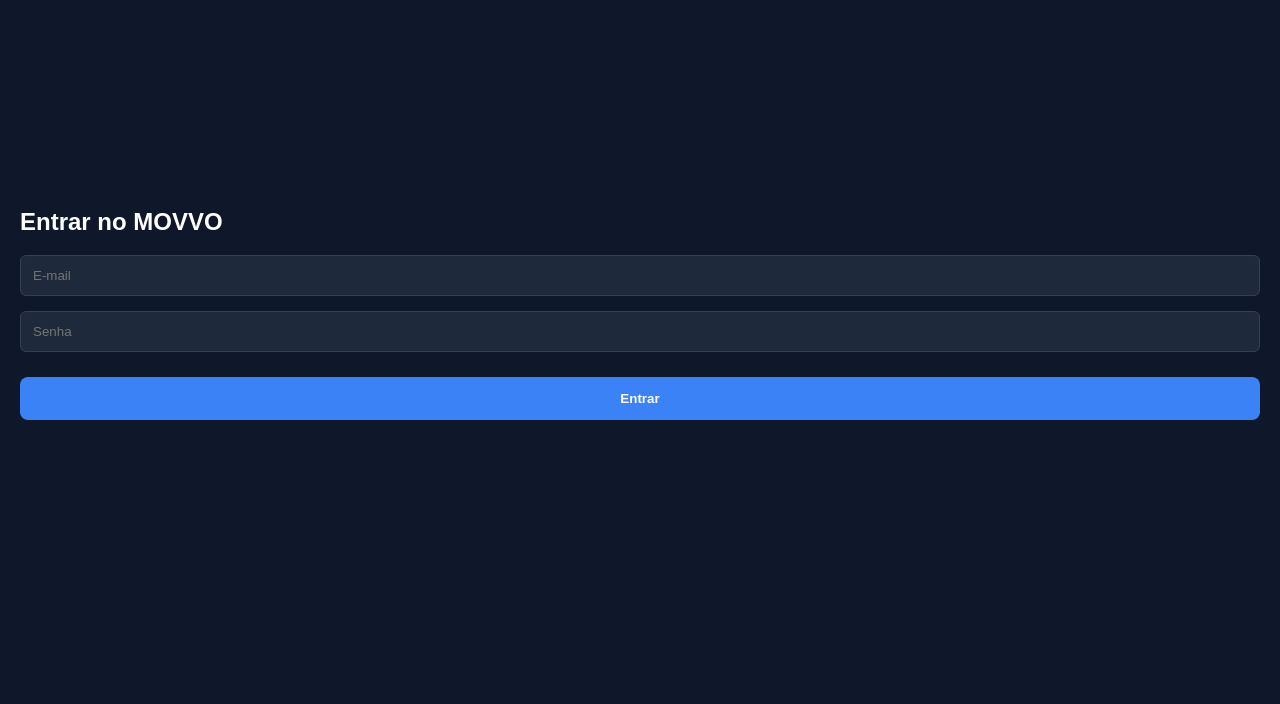
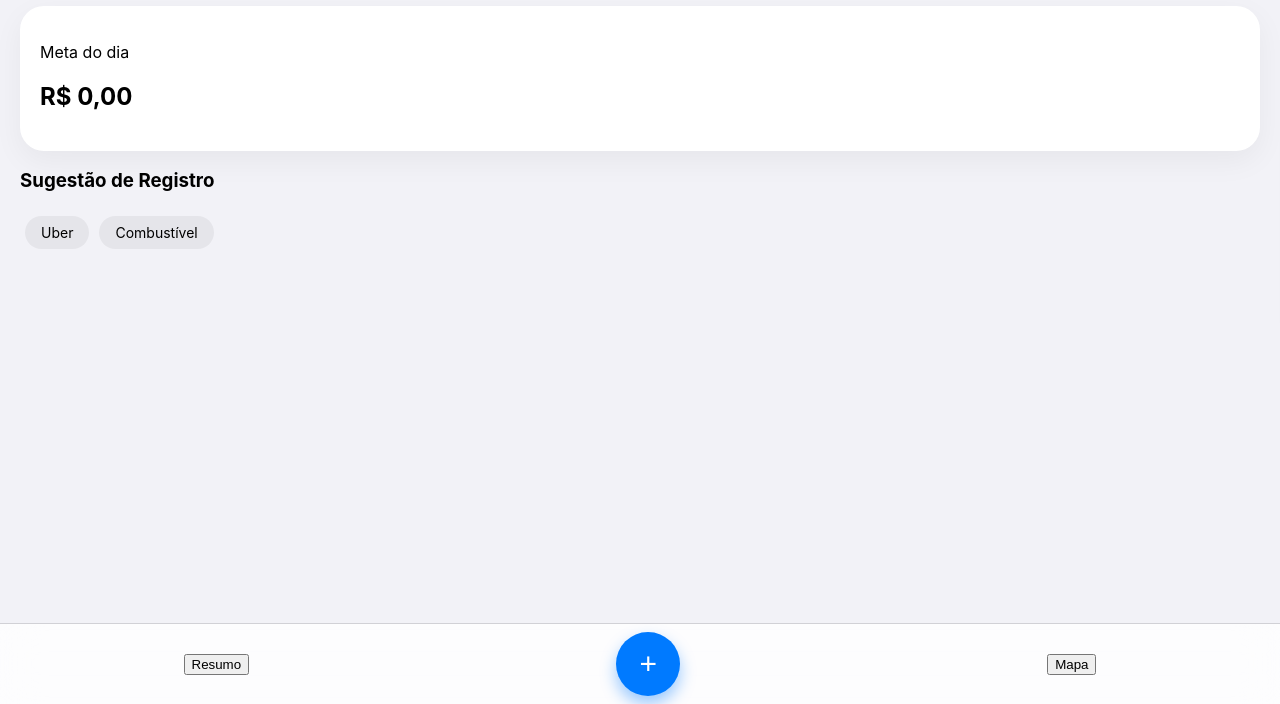
Before and after one commit to martinhotrk/movvo, a website: page index.html in a window 1280 px wide. Shown: the part 96-800 px from the top of the page. Drawn offline with Linux system fonts and the light colour scheme.

Commit message:
Add files via upload

```diff
--- a/index.html
+++ b/index.html
@@ -1,203 +1,72 @@
 <!DOCTYPE html>
 <html lang="pt-br">
 <head>
-  <meta charset="UTF-8" />
-  <meta name="viewport" content="width=device-width, initial-scale=1.0"/>
-  <title>MOVVO - App</title>
+    <meta charset="UTF-8">
+    <meta name="viewport" content="width=device-width, initial-scale=1.0">
+    <link rel="manifest" href="manifest.json">
+    <title>MOVVO Elite</title>
+    <style>
+        :root { --accent: #007aff; --bg: #f2f2f7; --card: #ffffff; }
+        body { font-family: -apple-system, sans-serif; background: var(--bg); margin: 0; padding: 0; }
 
-  <style>
-    body {
-      font-family: sans-serif;
-      background: #0f172a;
-      color: white;
-      margin: 0;
-      padding: 20px;
-    }
+        /* Layout de Telas */
+        .page { position: fixed; top: 0; left: 0; width: 100%; height: 100%; transition: transform 0.4s cubic-bezier(0.16, 1, 0.3, 1); padding: 20px; box-sizing: border-box; }
+        #page-resumo { transform: translateX(0); }
+        #page-mapa { transform: translateX(100%); }
 
-    #login-overlay {
-      position: fixed;
-      inset: 0;
-      background: #0f172a;
-      display: flex;
-      flex-direction: column;
-      justify-content: center;
-      padding: 20px;
-      z-index: 9999;
-    }
+        /* Estilo iOS */
+        .glass-card { background: var(--card); border-radius: 24px; padding: 20px; box-shadow: 0 10px 30px rgba(0,0,0,0.05); }
+        .chip { display: inline-block; padding: 8px 16px; border-radius: 20px; background: #e5e5ea; font-size: 14px; margin: 5px; }
 
-    .input-group { margin-bottom: 15px; }
-
-    input {
-      width: 100%;
-      padding: 12px;
-      border-radius: 6px;
-      border: 1px solid #334155;
-      background: #1e293b;
-      color: white;
-      box-sizing: border-box;
-    }
-
-    button {
-      width: 100%;
-      padding: 14px;
-      margin-top: 10px;
-      border: none;
-      background: #3b82f6;
-      color: white;
-      border-radius: 8px;
-      cursor: pointer;
-      font-weight: bold;
-    }
-
-    .tab-btn {
-      padding: 10px;
-      cursor: pointer;
-      background: #1e293b;
-      color: white;
-      border: none;
-      flex: 1;
-    }
-
-    .tab-btn.active {
-      background: #3b82f6;
-    }
-
-    .row {
-      display: flex;
-      gap: 6px;
-    }
-
-    .grid {
-      display: grid;
-      grid-template-columns: repeat(3, 1fr);
-      gap: 10px;
-    }
-
-    #valor-display {
-      margin: 20px 0;
-    }
-  </style>
+        /* Barra de Navegação */
+        .tab-bar { position: fixed; bottom: 0; width: 100%; height: 80px; background: rgba(255,255,255,0.8); backdrop-filter: blur(20px); display: flex; justify-content: space-around; align-items: center; z-index: 10; border-top: 1px solid #d1d1d6; }
+        .btn-fab { width: 64px; height: 64px; background: var(--accent); border-radius: 50%; color: white; border: none; font-size: 30px; box-shadow: 0 8px 16px rgba(0,122,255,0.4); }
+    </style>
 </head>
-
 <body>
 
-<!-- LOGIN -->
-<div id="login-overlay">
-  <h2>Entrar no MOVVO</h2>
+    <div id="page-resumo" class="page">
+        <h1>Resumo</h1>
+        <div class="glass-card">
+            <p>Meta do dia</p>
+            <h2 id="saldo">R$ 0,00</h2>
+        </div>
+        <h3>Sugestão de Registro</h3>
+        <div id="smart-chips"></div>
+    </div>
 
-  <div class="input-group">
-    <input type="email" id="login-email" placeholder="E-mail">
-  </div>
+    <div id="page-mapa" class="page">
+        <h1>Mapa de Calor</h1>
+        <div class="glass-card" style="height: 300px;"></div>
+    </div>
 
-  <div class="input-group">
-    <input type="password" id="login-senha" placeholder="Senha">
-  </div>
+    <nav class="tab-bar">
+        <button onclick="nav('resumo')">Resumo</button>
+        <button class="btn-fab" onclick="quickCapture()">+</button>
+        <button onclick="nav('mapa')">Mapa</button>
+    </nav>
 
-  <button id="btn-login">Entrar</button>
-</div>
+    <script>
+        // Registrar Service Worker para Offline-First
+        if ('serviceWorker' in navigator) {
+            navigator.serviceWorker.register('sw.js');
+        }
 
-<!-- APP -->
-<h1>Painel</h1>
+        // Navegação
+        function nav(p) {
+            document.getElementById('page-resumo').style.transform = p === 'resumo' ? 'translateX(0)' : 'translateX(-100%)';
+            document.getElementById('page-mapa').style.transform = p === 'mapa' ? 'translateX(0)' : 'translateX(100%)';
+        }
 
-<div class="row">
-  <button class="tab-btn active" id="btn-ganho">Ganhos</button>
-  <button class="tab-btn" id="btn-gasto">Gastos</button>
-</div>
+        // IA Local (Auto-fill de Contexto)
+        function updateSuggestions() {
+            const h = new Date().getHours();
+            const suggestions = h < 12 ? ["Uber", "Combustível"] : ["Almoço", "Bebida", "Corre"];
+            const container = document.getElementById('smart-chips');
+            container.innerHTML = suggestions.map(s => `<div class="chip" onclick="registrar('${s}')">${s}</div>`).join('');
+        }
 
-<h2 id="valor-display">R$ 0,00</h2>
-
-<div class="grid">
-  <button onclick="digitar(1)">1</button>
-  <button onclick="digitar(2)">2</button>
-  <button onclick="digitar(3)">3</button>
-
-  <button onclick="digitar(4)">4</button>
-  <button onclick="digitar(5)">5</button>
-  <button onclick="digitar(6)">6</button>
-
-  <button onclick="digitar(7)">7</button>
-  <button onclick="digitar(8)">8</button>
-  <button onclick="digitar(9)">9</button>
-
-  <button onclick="limpar()">C</button>
-  <button onclick="digitar(0)">0</button>
-  <button id="btn-ok" style="background: green;">OK</button>
-</div>
-
-<script>
-  let valorAtual = ""; // string pra não quebrar centavos
-  let tipoAtual = "ganho";
-
-  const display = document.getElementById("valor-display");
-
-  function atualizarDisplay() {
-    const valorNumero = Number(valorAtual || 0) / 100;
-
-    display.innerText = valorNumero.toLocaleString("pt-BR", {
-      style: "currency",
-      currency: "BRL"
-    });
-  }
-
-  function digitar(n) {
-    valorAtual += n.toString();
-    atualizarDisplay();
-  }
-
-  function limpar() {
-    valorAtual = "";
-    atualizarDisplay();
-  }
-
-  document.getElementById("btn-login").addEventListener("click", () => {
-    const email = document.getElementById("login-email").value;
-    const senha = document.getElementById("login-senha").value;
-
-    if (!email || !senha) {
-      alert("Preenche isso direito, por favor.");
-      return;
-    }
-
-    // simulação de login
-    document.getElementById("login-overlay").style.display = "none";
-  });
-
-  document.getElementById("btn-ok").addEventListener("click", () => {
-    const valorFinal = Number(valorAtual || 0) / 100;
-
-    if (valorFinal <= 0) {
-      alert("Valor inválido. Não inventa moda.");
-      return;
-    }
-
-    console.log({
-      tipo: tipoAtual,
-      valor: valorFinal
-    });
-
-    alert(`Registrado: ${tipoAtual} - ${valorFinal.toLocaleString("pt-BR", {
-      style: "currency",
-      currency: "BRL"
-    })}`);
-
-    valorAtual = "";
-    atualizarDisplay();
-  });
-
-  document.getElementById("btn-ganho").addEventListener("click", () => {
-    tipoAtual = "ganho";
-    document.getElementById("btn-ganho").classList.add("active");
-    document.getElementById("btn-gasto").classList.remove("active");
-  });
-
-  document.getElementById("btn-gasto").addEventListener("click", () => {
-    tipoAtual = "gasto";
-    document.getElementById("btn-gasto").classList.add("active");
-    document.getElementById("btn-ganho").classList.remove("active");
-  });
-
-  atualizarDisplay();
-</script>
-
+        updateSuggestions();
+    </script>
 </body>
 </html>
```
